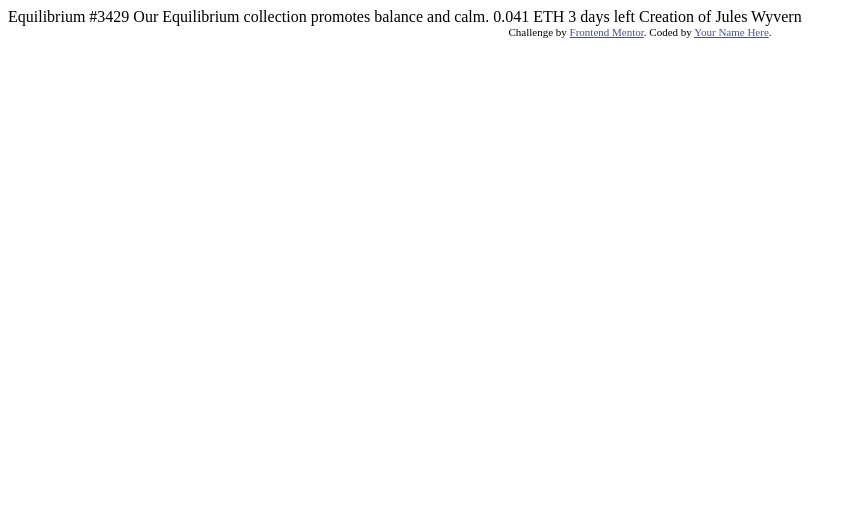
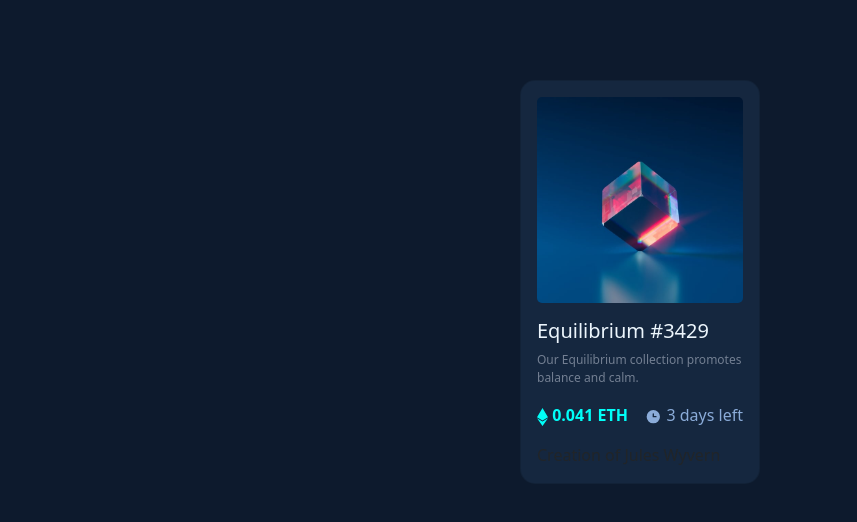
Before and after one commit to qlourenco/frontendmentor, a plain HTML site: page nft-preview-card-component-main/index.html in a window 1280 px wide. Shown: the whole page, without its empty margins (0-857 px from the left). Drawn offline with nearby package versions, Linux system fonts and the light colour scheme.

Commit message:
delete some files and add new css file

```diff
--- /dev/null
+++ b/nft-preview-card-component-main/index.css
@@ -0,0 +1,42 @@
+body{
+  background-color: #0D1A2D;
+}
+
+.card{
+  background-color: #15273F;
+  margin: auto;
+  margin-top: 5rem;
+  width: 15rem;
+  border-radius: 15px;
+}
+
+.img-card{
+  border-radius: 5px;
+}
+
+.card-title{
+  color: #ECF5FC;
+}
+
+.card-text{
+  color: #737f92;
+  font-size: 12px;
+}
+
+.ether{
+  color: #00FFF8;
+  font-weight: 600;
+}
+
+.clock{
+  color: #8BACD9;
+}
+
+/* .attribution{
+  font-size: 11px;
+  text-align: center;
+}
+
+.attribution a{
+  color: hsl(228, 45%, 44%);
+} */
--- a/nft-preview-card-component-main/index.html
+++ b/nft-preview-card-component-main/index.html
@@ -5,29 +5,47 @@
   <meta name="viewport" content="width=device-width, initial-scale=1.0"> <!-- displays site properly based on user's device -->
 
   <link rel="icon" type="image/png" sizes="32x32" href="./images/favicon-32x32.png">
+  <link href="https://cdn.jsdelivr.net/npm/bootstrap@5.1.3/dist/css/bootstrap.min.css" rel="stylesheet"
+  integrity="sha384-1BmE4kWBq78iYhFldvKuhfTAU6auU8tT94WrHftjDbrCEXSU1oBoqyl2QvZ6jIW3" crossorigin="anonymous">
+  <link rel="stylesheet" href="index.css">
 
   <title>Frontend Mentor | NFT preview card component</title>
-
-  <!-- Feel free to remove these styles or customise in your own stylesheet 👍 -->
-  <style>
-    .attribution { font-size: 11px; text-align: center; }
-    .attribution a { color: hsl(228, 45%, 44%); }
-  </style>
 </head>
 <body>
+  <div class="card">
+    <img src="images/image-equilibrium.jpg" alt="Equilibrium image" class="img-card m-3">
 
-  Equilibrium #3429
+    <div class="bottom-card px-3 pb-3">
+      <h5 class="card-title">Equilibrium #3429</h5>
 
-  Our Equilibrium collection promotes balance and calm.
+      <p class="card-text">Our Equilibrium collection promotes balance and calm.</p>
 
-  0.041 ETH
-  3 days left
+      <div class="d-flex justify-content-between">
+        <span>
+          <p class="ether">
+            <img src="images/icon-ethereum.svg">
+            0.041 ETH
+          </p>
+        </span>
+        <span>
+          <p class="clock">
+            <img src="images/icon-clock.svg">
+            3 days left
+          </p>
+        </span>
+      </div>
 
-  Creation of Jules Wyvern
+      Creation of Jules Wyvern
+    </div>
 
-  <div class="attribution">
+  </div>
+
+  <!-- <div class="attribution">
     Challenge by <a href="https://www.frontendmentor.io?ref=challenge" target="_blank">Frontend Mentor</a>.
     Coded by <a href="#">Your Name Here</a>.
-  </div>
+  </div> -->
+
+  <script src="https://cdn.jsdelivr.net/npm/bootstrap@5.1.3/dist/js/bootstrap.bundle.min.js"
+    integrity="sha384-ka7Sk0Gln4gmtz2MlQnikT1wXgYsOg+OMhuP+IlRH9sENBO0LRn5q+8nbTov4+1p" crossorigin="anonymous"></script>
 </body>
 </html>
```
Also changed, not shown: 15 other files.
